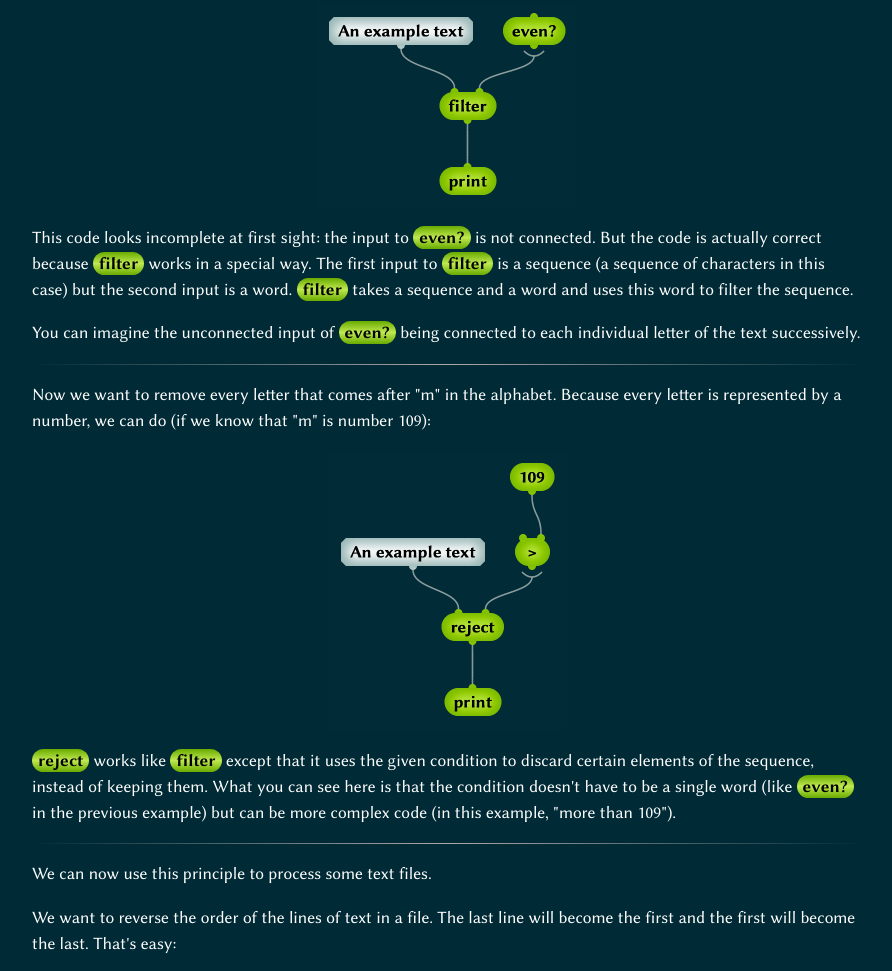
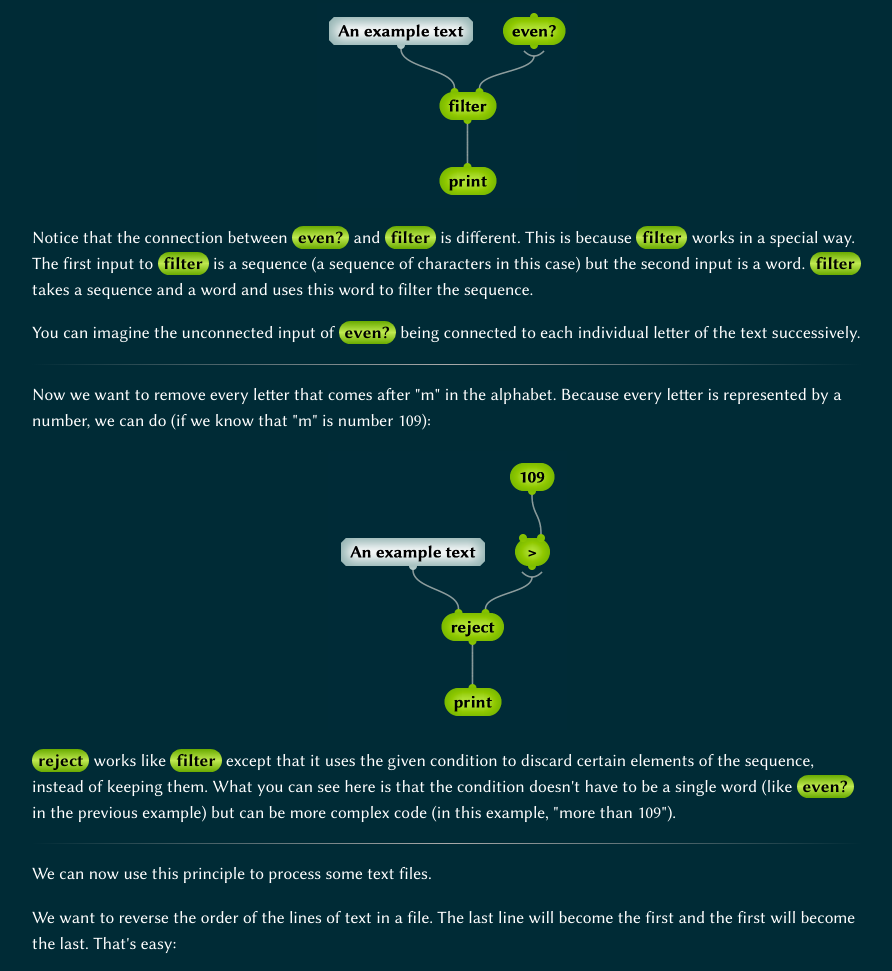
Before and after one commit to nicolas-p/skov, a plain HTML site: page en/index.html in a window 1280 px wide. Shown: the part 6012-6983 px from the top of the page, without its empty margins (193-1085 px from the left). Drawn offline with Linux system fonts and the light colour scheme.

Commit message:
Updated description of quotations

```diff
--- a/en/index.html
+++ b/en/index.html
@@ -80,7 +80,7 @@ You have just created a program that writes "Hello world!" to the screen.
 <p>The next example is going to introduce an extremely important concept.</p>
 <p>Let's say we have some text and we want to keep only the letters that are represented by an even number (every letter is actually represented by a number behind the scenes). We do it like this:</p>
 <img class="bloc" src="../images/screenshot-filter-text.png" height="205">
-<p>This code looks incomplete at first sight: the input to <word>even?</word> is not connected. But the code is actually correct because <word>filter</word> works in a special way. The first input to <word>filter</word> is a sequence (a sequence of characters in this case) but the second input is a word. <word>filter</word> takes a sequence and a word and uses this word to filter the sequence.</p>
+<p>Notice that the connection between <word>even?</word> and <word>filter</word> is different. This is because <word>filter</word> works in a special way. The first input to <word>filter</word> is a sequence (a sequence of characters in this case) but the second input is a word. <word>filter</word> takes a sequence and a word and uses this word to filter the sequence.</p>
 <p>You can imagine the unconnected input of <word>even?</word> being connected to each individual letter of the text successively.</p>
 
 <hr>
```
